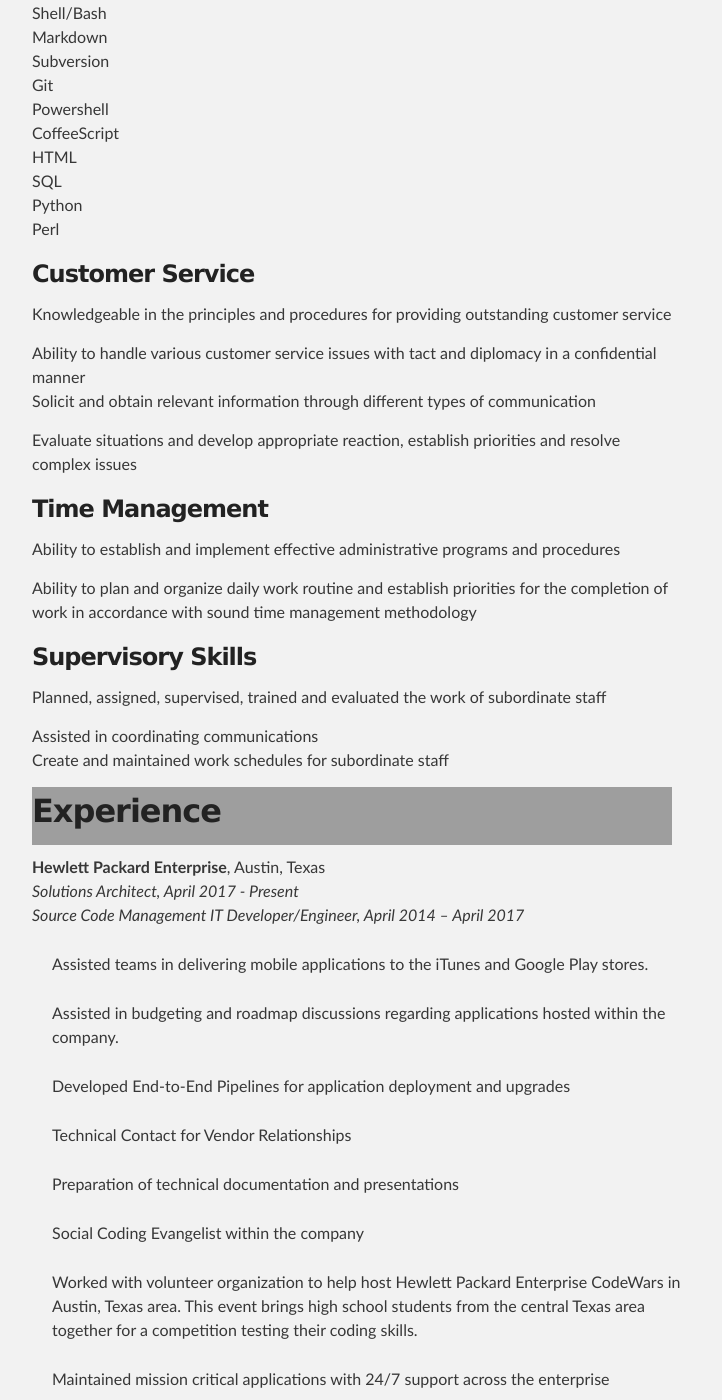
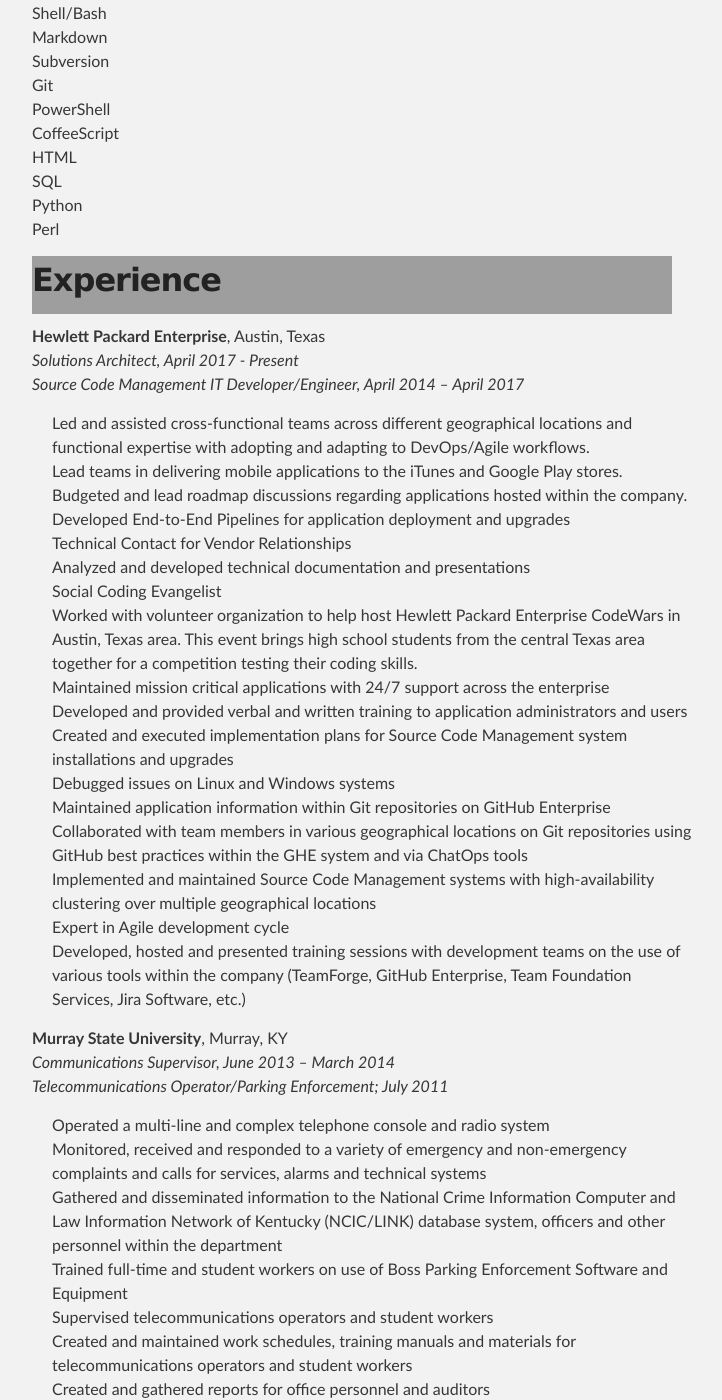
Before and after one commit to selkins13/selkins13.github.io, a Jekyll site: the page built from SarahElkinsResume.md, in a window 1280 px wide and 1400 px high, scrolled down 1569 px. Shown: the whole window, without its empty margins (288-1010 px from the left). Built offline with Jekyll 4.4.1, drawn with Linux system fonts in a browser that asks for light colours; some of the changed text lies outside the part shown; grey boxes are pictures that could not be loaded.

Commit message:
Updating resume

```diff
--- a/SarahElkinsResume.md
+++ b/SarahElkinsResume.md
@@ -60,101 +60,77 @@
     Markdown
     Subversion
     Git
-    Powershell
+    PowerShell
     CoffeeScript
     HTML
     SQL
     Python
     Perl
 
-### Customer Service
-  Knowledgeable in the principles and procedures for providing outstanding customer service
-
-  Ability to handle various customer service issues with tact and diplomacy in a confidential manner
-  Solicit and obtain relevant information through different types of communication
-
-  Evaluate situations and develop appropriate reaction, establish priorities and resolve complex issues
-
-### Time Management
-  Ability to establish and implement effective administrative programs and procedures
-
-  Ability to plan and organize daily work routine and establish priorities for the completion of work in accordance with sound time management methodology
-
-### Supervisory Skills
-  Planned, assigned, supervised, trained and evaluated the work of subordinate staff
-
-  Assisted in coordinating communications
-  Create and maintained work schedules for subordinate staff
-
 ## Experience
 __Hewlett Packard Enterprise__, Austin, Texas
 _Solutions Architect, April 2017 - Present_
 _Source Code Management IT Developer/Engineer, April 2014 – April 2017_
-  * Assisted teams in delivering mobile applications to the iTunes and Google Play stores.
+  * Led and assisted cross-functional teams across different geographical locations and functional expertise with adopting and adapting to DevOps/Agile workflows.
+  * Lead teams in delivering mobile applications to the iTunes and Google Play stores.
+  * Budgeted and lead roadmap discussions regarding applications hosted within the company.
+  * Developed End-to-End Pipelines for application deployment and upgrades
+  * Technical Contact for Vendor Relationships
+  * Analyzed and developed technical documentation and presentations
+  * Social Coding Evangelist
+  * Worked with volunteer organization to help host Hewlett Packard Enterprise CodeWars in Austin, Texas area.  This event brings high school students from the central Texas area together for a competition testing their coding skills.
+  * Maintained mission critical applications with 24/7 support across the enterprise
+  * Developed and provided verbal and written training to application administrators and users
+  * Created and executed implementation plans for Source Code Management system installations and upgrades
+  * Debugged issues on Linux and Windows systems
+  * Maintained application information within Git repositories on GitHub Enterprise
+  * Collaborated with team members in various geographical locations on Git repositories using GitHub best practices within the GHE system and via ChatOps tools
+  * Implemented and maintained Source Code Management systems with high-availability clustering over multiple geographical locations
+  * Expert in Agile development cycle
+  * Developed, hosted and presented training sessions with development teams on the use of various tools within the company (TeamForge, GitHub Enterprise, Team Foundation Services, Jira Software, etc.)
 
-  * Assisted in budgeting and roadmap discussions regarding applications hosted within the company.
-
-  * Developed End-to-End Pipelines for application deployment and upgrades
-
-  *	Technical Contact for Vendor Relationships
-
-  *	Preparation of technical documentation and presentations
-
-  *	Social Coding Evangelist within the company
-
-  *	Worked with volunteer organization to help host Hewlett Packard Enterprise CodeWars in Austin, Texas area.  This event brings high school students from the central Texas area together for a competition testing their coding skills.
-
-  *	Maintained mission critical applications with 24/7 support across the enterprise
-
-  *	Provided verbal and written training to application administrators and users
-
-  *	Created and successfully executed Implementation Plans for Source Code Management system installations and upgrades
-
-  *	Debugged low level issues on Linux and Windows systems
-
-  *	Maintained system information within Git repositories on GitHub Enterprise
-
-  *	Collaborated with team members in various geographical locations on Git repositories using GitHub best practices within the GHE system
-
-  *	Implemented and maintained Source Code Management systems with high-availability clustering over multiple geographical locations
-
-  *	Experience in Agile development cycle
 
 __Murray State University__, Murray, KY
 _Communications Supervisor, June 2013 – March 2014_
 _Telecommunications Operator/Parking Enforcement; July 2011_
   * Operated a multi-line and complex telephone console and radio system
-
   * Monitored, received and responded to a variety of emergency and non-emergency complaints and calls for services, alarms and technical systems
-
-  *	Gathered and disseminated information to the National Crime Information Computer and Law Information Network of Kentucky (NCIC/LINK) database system, officers and other personnel within the department
-
-  *	Trained full-time and student workers on use of Boss Parking Enforcement Software and Equipment
-
-  *	Supervised telecommunications operators and student workers
-
-  *	Created and maintained work schedules, training manuals and materials for telecommunications operators and student workers
-
-  *	Created and gathered reports for office personnel and auditors
-
-  *	Created and maintained user manual for Boss Software’s mobile and desktop applications
-
-  *	Assisted in end-user testing of new components and modules in Boss Software
-
-  *	Assisted in the application, request for proposal, and procurement processes on numerous grants from the CRMS Board and the Kentucky Office of Homeland Security
+  * Gathered and disseminated information to the National Crime Information Computer and Law Information Network of Kentucky (NCIC/LINK) database system, officers and other personnel within the department
+  * Trained full-time and student workers on use of Boss Parking Enforcement Software and Equipment
+  * Supervised telecommunications operators and student workers
+  * Created and maintained work schedules, training manuals and materials for telecommunications operators and student workers
+  * Created and gathered reports for office personnel and auditors
+  * Created and maintained user manual for Boss Software’s mobile and desktop applications
+  * Assisted in end-user testing of new components and modules in Boss Software
+  * Assisted in the application, request for proposal, and procurement processes on numerous grants from the CRMS Board and the Kentucky Office of Homeland Security
 
 __Marshall County E-911__, Benton, KY
 _Telecommunications Operator; 2008 – 2011_
   *	Have performed all duties and responsibilities of a Central 911 Dispatch Center of Operations and monitored radio traffic for 16 emergency agencies with a combined yearly call total over 60,000 calls for service
+  *	Operated a multi-line and complex telephone console and radio system
+  *	Received and responded to a variety of emergency and non-emergency complaints and calls for services
+  *	Utilized Computer Aided Dispatch system to document individual activities of public safety responders
+  *	Monitored and responded to a variety of technical systems and alarms
+  *	Entered and gathered data with National Crime Information Computer and Law Information Network of Kentucky (NCIC/LINK) database systems
+  *	Gathered and disseminated information to the emergency personnel
 
-  *	Operated a multi-line and complex telephone console and radio system
+### Stakeholder Management
+* Knowledgeable in the principles and procedures for providing outstanding customer service
+* Ability to handle various customer service issues with tact and diplomacy in a confidential manner
+* Solicit and obtain relevant information through different types of communication
+* Evaluate situations to develop appropriate reaction, establish priorities and resolve complex issues
+* Managed stakeholder's expectations with truth and transparency
 
-  *	Received and responded to a variety of emergency and non-emergency complaints and calls for services
+### Schedule and Project Management
+* Ability to quickly adapt and learn new roles and functions with little assistance or guidance.
+* Ability to establish and implement effective administrative programs and procedures
+* Ability to plan and organize daily work routine and establish priorities for the completion of work in accordance with sound time management methodology
+* Managed timelines for myself and others to complete projects on time
 
-  *	Utilized Computer Aided Dispatch system to document individual activities of public safety responders
-
-  *	Monitored and responded to a variety of technical systems and alarms
-
-  *	Entered and gathered data with National Crime Information Computer and Law Information Network of Kentucky (NCIC/LINK) database systems
-
-  *	Gathered and disseminated information to the emergency personnel
+### Supervisory and Leadership Skills
+* Planned, assigned, supervised, trained and evaluated the work of others.
+* Created and dispersed communications within the company.
+* Create and maintained work schedules.
+* Coordinated with teams to assist and lead them in tool transitions.
+* Evangelized DevOps and Agile practices and advised, trained and assisted teams where needed to achieve their goals
+* Advocate of standard and best practices in the development lifecycle
```
Also changed, not shown: other parts of SarahElkinsResume.md (+2 -2 lines), 2 other files.
